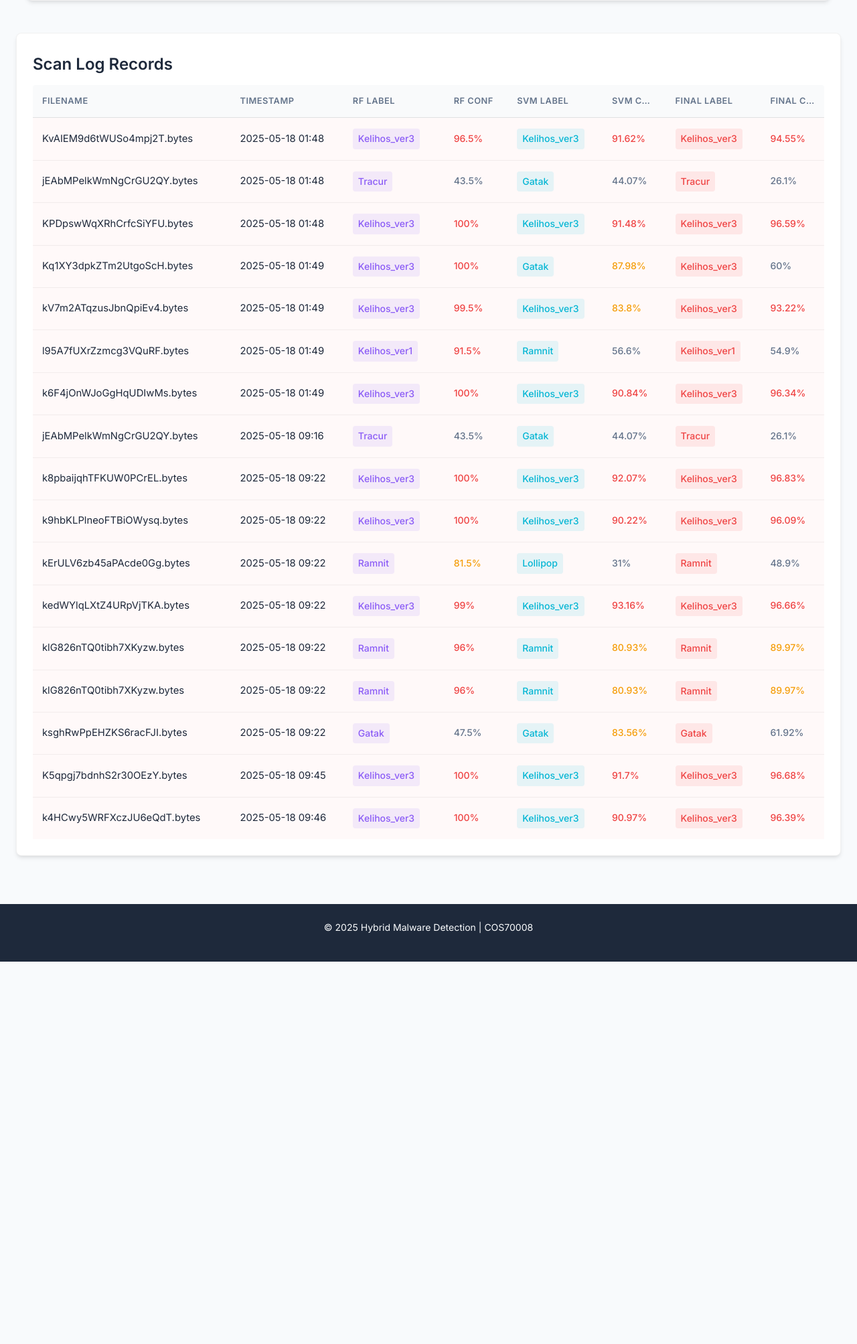
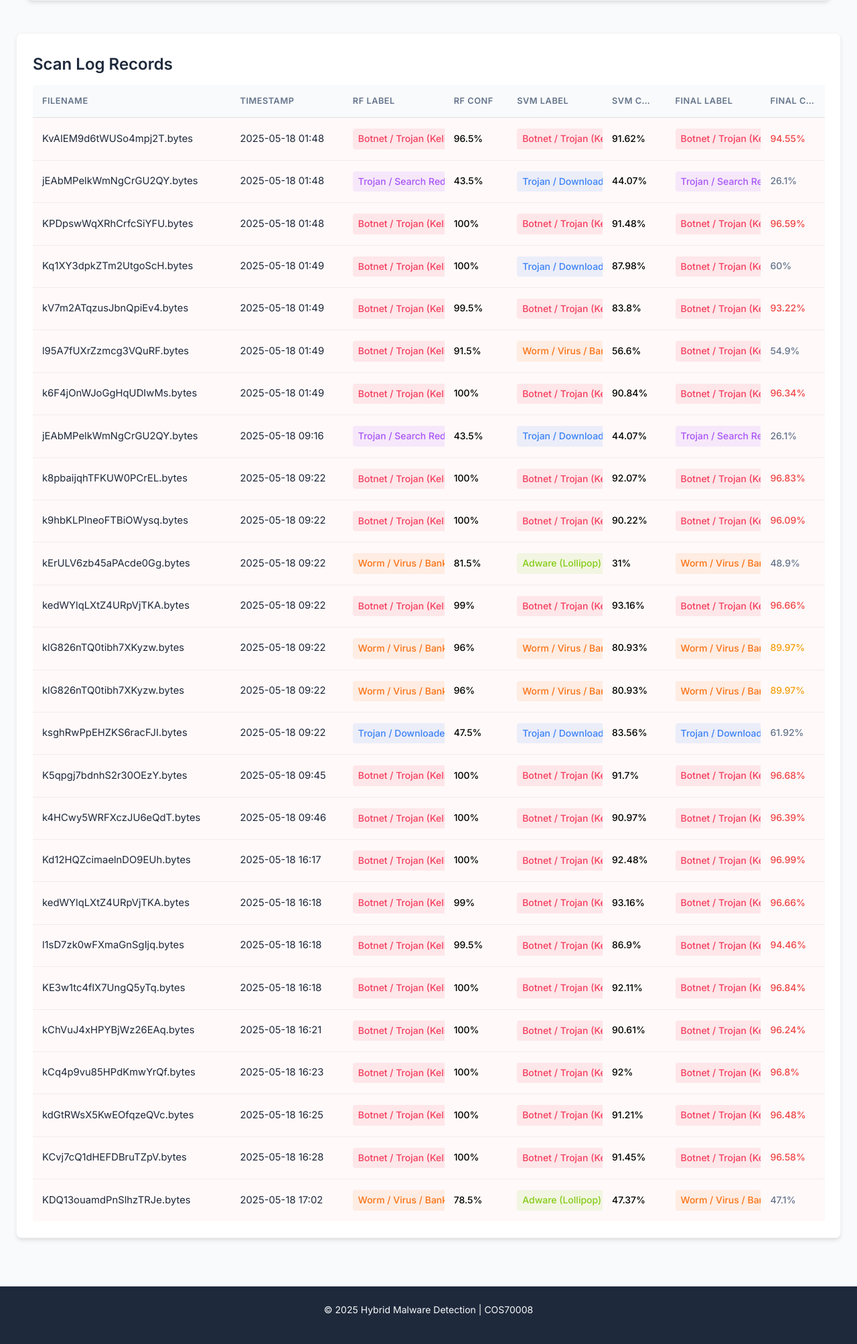
Before and after one commit to VatanaChhorn/TIP-Project-3, a Flask app: page /admin in a window 1280 px wide. Shown: the part 357-2364 px from the top of the page at 67% size. Before the commit the page ends 1793 px from the top, so only its background shows below. Run offline with Flask 3, Linux system fonts and the light colour scheme; the visitor is signed in with stand-in values (Sample User, id 1); parts of the project's set-up code (start-up, migrations or seed data) failed here and were passed over.

Commit message:
add malware classification with type-specific styling
- Added malware type information to warning displays with specific behaviors
- Added malware classification column to admin dashboard scan log records
- Added malware classification to exported PDF reports
- Implemented distinct color-coding for each malware type
- Centralized malware type and behavior definitions via API endpoint
- Cleaned up redundant code across multiple files

The changes improve user experience by:
1. Providing more detailed information about detected threats
2. Using consistent visual indicators for each malware type
3. Making the exported reports more informative
4. Following a cleaner code structure with a single source of truth

```diff
--- a/app/routes.py
+++ b/app/routes.py
@@ -18,6 +18,7 @@ from reportlab.lib.units import inch
 def hash_password(password):
     return hashlib.sha256(password.encode()).hexdigest()
 
+# Global mappings for model labels and malware types
 label_map = {
     "1": "Ramnit",
     "2": "Lollipop",
@@ -28,6 +29,32 @@ label_map = {
     "7": "Obfuscator.ACY",
     "8": "Gatak",
     "9": "Yuner.A"
+}
+
+# Define malware types mapping - centralized for entire application
+malware_types = {
+    "Ramnit": "Worm / Virus / Banking Trojan",
+    "Lollipop": "Adware",
+    "Kelihos_ver3": "Botnet / Trojan",
+    "Vundo": "Trojan",
+    "Simda": "Backdoor Trojan",
+    "Tracur": "Trojan / Search Redirector",
+    "Kelihos_ver1": "Botnet / Trojan",
+    "Obfuscator.ACY": "Obfuscation Tool",
+    "Gatak": "Trojan / Downloader"
+}
+
+# Define malware behaviors
+malware_behaviors = {
+    "Ramnit": "This malware could self-replicate, steal credentials, infect executables, and spread via drives.",
+    "Lollipop": "This malware could display intrusive ads, track your behavior, and hijack your browser.",
+    "Kelihos_ver3": "This malware could send spam, steal your data, and add your system to a peer-to-peer botnet.",
+    "Vundo": "This malware could display pop-up ads, download other malware, and slow down your system.",
+    "Simda": "This malware could open your system to remote control and download additional malware.",
+    "Tracur": "This malware could redirect your search results and install additional malware.",
+    "Kelihos_ver1": "This malware could send spam, steal your data, and add your system to a peer-to-peer botnet.",
+    "Obfuscator.ACY": "This malware could hide malicious code to evade detection and enable other malware.",
+    "Gatak": "This malware could install additional malware and spread via pirated software."
 }
 
 # Add models folder to path
@@ -102,6 +129,50 @@ def extract_features_from_bytes(file_path):
             features.append(token_counts.get(byte_token, 0))
         return features
 
+# Helper function to convert bytes file to image features
+def convert_bytes_to_image_features(bytes_path):
+    """Convert .bytes file to image features for SVM model"""
+    # Read .bytes file
+    with open(bytes_path, 'r', errors='ignore') as f:
+        content = f.read()
+
+    # Convert content to a 2D representation
+    bytes_values = []
+    for line in content.split('\n'):
+        parts = line.strip().split()
+        if len(parts) > 1:  # Skip empty lines
+            row = []
+            for byte in parts[1:]:  # Skip address
+                try:
+                    value = int(byte, 16)
+                    row.append(value)
+                except ValueError:
+                    row.append(0)  # Use 0 for invalid values
+            bytes_values.extend(row)
+
+    # Create a square image
+    size = int(np.sqrt(len(bytes_values)))
+    if size < 64:
+        size = 64  # Minimum size
+
+    # Pad or truncate to size²
+    if len(bytes_values) < size * size:
+        bytes_values.extend([0] * (size * size - len(bytes_values)))
+    elif len(bytes_values) > size * size:
+        bytes_values = bytes_values[:size * size]
+
+    # Reshape and resize to 64x64
+    image = np.array(bytes_values).reshape(size, size).astype(np.uint8)
+    image = cv2.resize(image, (64, 64))
+
+    return image.flatten()
+
+# Helper function to get malware type from label
+def get_malware_type(label):
+    if not label or label.lower() in ('benign', 'clean', 'error', 'unknown'):
+        return 'Clean'
+    return malware_types.get(label, 'Unknown Malware')
+
 # === File Scan Endpoint with True Hybrid Mode ===
 @routes.route('/predict', methods=['POST'])
 def predict():
@@ -117,8 +188,6 @@ def predict():
     uploaded_file.save(file_path)
 
     # Variables to store features and predictions
-    static_features = None
-    dynamic_features = None
     rf_label = ""
     rf_confidence = 0
     svm_label = ""
@@ -234,44 +303,6 @@ def predict():
         if os.path.exists(file_path):
             os.remove(file_path)
 
-# Helper function to convert bytes file to image features
-def convert_bytes_to_image_features(bytes_path):
-    """Convert .bytes file to image features for SVM model"""
-    # Read .bytes file
-    with open(bytes_path, 'r', errors='ignore') as f:
-        content = f.read()
-
-    # Convert content to a 2D representation
-    bytes_values = []
-    for line in content.split('\n'):
-        parts = line.strip().split()
-        if len(parts) > 1:  # Skip empty lines
-            row = []
-            for byte in parts[1:]:  # Skip address
-                try:
-                    value = int(byte, 16)
-                    row.append(value)
-                except ValueError:
-                    row.append(0)  # Use 0 for invalid values
-            bytes_values.extend(row)
-
-    # Create a square image
-    size = int(np.sqrt(len(bytes_values)))
-    if size < 64:
-        size = 64  # Minimum size
-
-    # Pad or truncate to size²
-    if len(bytes_values) < size * size:
-        bytes_values.extend([0] * (size * size - len(bytes_values)))
-    elif len(bytes_values) > size * size:
-        bytes_values = bytes_values[:size * size]
-
-    # Reshape and resize to 64x64
-    image = np.array(bytes_values).reshape(size, size).astype(np.uint8)
-    image = cv2.resize(image, (64, 64))
-
-    return image.flatten()
-
 # === API Endpoint: Get Scan Logs ===
 @routes.route('/api/logs')
 def get_logs():
@@ -352,13 +383,17 @@ def export_logs_pdf():
 
     # Create table data
     data = [
-        ['Filename', 'Timestamp', 'RF Label', 'RF Conf', 'SVM Label', 'SVM Conf', 'Final Label', 'Final Conf']
+        ['Filename', 'Timestamp', 'RF Label', 'RF Conf', 'SVM Label', 'SVM Conf', 'Final Label', 'Final Conf', 'Malware Type']
     ]
 
     # Add rows to table in reverse timestamp order (newest first)
     sorted_logs = sorted(logs, key=lambda x: x.get('timestamp', ''), reverse=True)
 
     for log in sorted_logs:
+        # Get malware type if available
+        final_label = log.get('final_label', '')
+        malware_type = get_malware_type(final_label)
+
         row = [
             log.get('filename', ''),
             log.get('timestamp', '')[:16] if log.get('timestamp') else '',
@@ -367,7 +402,8 @@ def export_logs_pdf():
             log.get('svm_label', ''),
             f"{log.get('svm_confidence', '')}%" if log.get('svm_confidence') not in ('', None) else '',
             log.get('final_label', ''),
-            f"{log.get('final_confidence', '')}%" if log.get('final_confidence') not in ('', None) else ''
+            f"{log.get('final_confidence', '')}%" if log.get('final_confidence') not in ('', None) else '',
+            malware_type
         ]
         data.append(row)
 
@@ -500,3 +536,15 @@ def logout():
     session.clear()
     # Redirect to home page
     return redirect('/')
+
+# === API Endpoint: Get Malware Info ===
+@routes.route('/api/malware-info')
+def get_malware_info():
+    """Returns malware types and behaviors for frontend use"""
+    malware_info = {}
+    for malware, malware_type in malware_types.items():
+        malware_info[malware] = {
+            "type": malware_type,
+            "behavior": malware_behaviors.get(malware, "Unknown behavior")
+        }
+    return jsonify(malware_info)
--- a/app/static/styles.css
+++ b/app/static/styles.css
@@ -812,35 +812,68 @@ footer {
 }
 
 /* RF Label specific styles */
-#logTable td:nth-child(3) .label-malware {
+#logTable td:nth-child(3) .label-malware:not([data-type]) {
   background-color: rgba(139, 92, 246, 0.1); /* Purple background */
   color: #8b5cf6; /* Purple text */
 }
 
 /* SVM Label specific styles */
-#logTable td:nth-child(5) .label-malware {
+#logTable td:nth-child(5) .label-malware:not([data-type]) {
   background-color: rgba(6, 182, 212, 0.1); /* Cyan background */
   color: #06b6d4; /* Cyan text */
 }
 
 /* Final Label keeps the original red color */
-
-/* Confidence indicators */
-.confidence-high, .confidence-medium, .confidence-low {
-  font-weight: 500;
-  font-size: 0.875rem;
-}
-
-.confidence-high {
+#logTable td:nth-child(7) .label-malware:not([data-type]) {
+  background-color: rgba(239, 68, 68, 0.1);
   color: var(--danger-color);
 }
 
-.confidence-medium {
-  color: var(--warning-color);
+/* Malware type-specific label colors - stronger specificity to override column styles */
+#logTable td .label-malware[data-type="Botnet / Trojan"] {
+  background-color: rgba(244, 63, 94, 0.1);
+  color: #f43f5e; /* Rose/pink color */
 }
 
-.confidence-low {
-  color: var(--text-secondary);
+#logTable td .label-malware[data-type="Worm / Virus / Banking Trojan"] {
+  background-color: rgba(249, 115, 22, 0.1);
+  color: #f97316; /* Orange color */
+}
+
+#logTable td .label-malware[data-type="Trojan"] {
+  background-color: rgba(234, 88, 12, 0.1);
+  color: #ea580c; /* Amber/orange color */
+}
+
+#logTable td .label-malware[data-type="Adware"] {
+  background-color: rgba(132, 204, 22, 0.1);
+  color: #84cc16; /* Lime color */
+}
+
+#logTable td .label-malware[data-type="Backdoor Trojan"] {
+  background-color: rgba(6, 182, 212, 0.1);
+  color: #06b6d4; /* Cyan color */
+}
+
+#logTable td .label-malware[data-type="Trojan / Search Redirector"] {
+  background-color: rgba(168, 85, 247, 0.1);
+  color: #a855f7; /* Purple color */
+}
+
+#logTable td .label-malware[data-type="Obfuscation Tool"] {
+  background-color: rgba(14, 165, 233, 0.1);
+  color: #0ea5e9; /* Light blue color */
+}
+
+#logTable td .label-malware[data-type="Trojan / Downloader"] {
+  background-color: rgba(59, 130, 246, 0.1);
+  color: #3b82f6; /* Blue color */
+}
+
+/* Default malware label styling if no specific type matches */
+.label-malware:not([data-type]) {
+  background-color: rgba(239, 68, 68, 0.1);
+  color: var(--danger-color);
 }
 
 /* Table row highlighting */
@@ -936,3 +969,87 @@ button svg {
   margin-top: 0.5rem;
   margin-bottom: 0;
 }
+
+/* Confidence indicators */
+.confidence-high, .confidence-medium, .confidence-low {
+  font-weight: 500;
+  font-size: 0.875rem;
+  color: #000000; /* Black by default */
+}
+
+.confidence-high {
+  color: var(--danger-color);
+}
+
+.confidence-medium {
+  color: var(--warning-color);
+}
+
+.confidence-low {
+  color: var(--text-secondary);
+}
+
+/* RF Conf and SVM Conf columns should be black */
+#logTable td:nth-child(4) span,
+#logTable td:nth-child(6) span {
+  color: #000000 !important;
+}
+
+/* Override column styles to ensure malware type colors take precedence */
+#logTable td:nth-child(3) .label-malware,
+#logTable td:nth-child(5) .label-malware,
+#logTable td:nth-child(7) .label-malware {
+  /* Basic styling to be overridden */
+  background-color: rgba(239, 68, 68, 0.1);
+  color: var(--danger-color);
+}
+
+/* Type-specific colors that should override the column styles */
+#logTable td .label-malware[data-type="Botnet / Trojan"] {
+  background-color: rgba(244, 63, 94, 0.1) !important;
+  color: #f43f5e !important; /* Rose/pink color */
+}
+
+#logTable td .label-malware[data-type="Worm / Virus / Banking Trojan"] {
+  background-color: rgba(249, 115, 22, 0.1) !important;
+  color: #f97316 !important; /* Orange color */
+}
+
+#logTable td .label-malware[data-type="Trojan"] {
+  background-color: rgba(234, 88, 12, 0.1) !important;
+  color: #ea580c !important; /* Amber/orange color */
+}
+
+#logTable td .label-malware[data-type="Adware"] {
+  background-color: rgba(132, 204, 22, 0.1) !important;
+  color: #84cc16 !important; /* Lime color */
+}
+
+#logTable td .label-malware[data-type="Backdoor Trojan"] {
+  background-color: rgba(6, 182, 212, 0.1) !important;
+  color: #06b6d4 !important; /* Cyan color */
+}
+
+#logTable td .label-malware[data-type="Trojan / Search Redirector"] {
+  background-color: rgba(168, 85, 247, 0.1) !important;
+  color: #a855f7 !important; /* Purple color */
+}
+
+#logTable td .label-malware[data-type="Obfuscation Tool"] {
+  background-color: rgba(14, 165, 233, 0.1) !important;
+  color: #0ea5e9 !important; /* Light blue color */
+}
+
+#logTable td .label-malware[data-type="Trojan / Downloader"] {
+  background-color: rgba(59, 130, 246, 0.1) !important;
+  color: #3b82f6 !important; /* Blue color */
+}
+
+/* Table row highlighting */
+.malware-row {
+  background-color: rgba(239, 68, 68, 0.03);
+}
+
+.malware-row:hover {
+  background-color: rgba(239, 68, 68, 0.08) !important;
+}
--- a/app/templates/admin.html
+++ b/app/templates/admin.html
@@ -98,6 +98,7 @@
             <th>SVM Conf</th>
             <th>Final Label</th>
             <th>Final Conf</th>
+            <th>Malware Type</th>
           </tr>
         </thead>
         <tbody>
@@ -117,6 +118,7 @@
   let allLogs = [];
   let allUsers = [];
   let selectedUser = null;
+  let malwareTypes = {}; // Will be populated from API
 
   // Toggle loading states
   function showLoading(elementId, isLoading) {
@@ -131,6 +133,23 @@
   // Show/hide table
   function showTable(show) {
     document.getElementById('tableContainer').style.display = show ? 'block' : 'none';
+  }
+
+  // Load malware types from server
+  function loadMalwareTypes() {
+    return fetch('/api/malware-info')
+      .then(res => res.json())
+      .then(data => {
+        // Extract type info from the response
+        for (const [key, value] of Object.entries(data)) {
+          malwareTypes[key] = value.type;
+        }
+        return malwareTypes;
+      })
+      .catch(error => {
+        console.error('Error loading malware types:', error);
+        return {};
+      });
   }
 
   // Fetch users for sidebar
@@ -189,6 +208,14 @@
       });
   }
 
+  // Get malware type from label
+  function getMalwareType(label) {
+    if (!label || label.toLowerCase() === 'benign' || label.toLowerCase() === 'clean') {
+      return 'Clean';
+    }
+    return malwareTypes[label] || 'Unknown Malware';
+  }
+
   // Filter logs by selected user or search
   function filterAndRenderLogs() {
     showLoading('tableLoading', true);
@@ -229,6 +256,9 @@
         row.classList.add('malware-row');
       }
 
+      // Get malware type for this log
+      const malwareType = getMalwareType(log.final_label);
+
       row.innerHTML = `
         <td title="${log.filename || ''}">${log.filename || ''}</td>
         <td>${log.timestamp ? log.timestamp.substring(0, 16) : ''}</td>
@@ -238,6 +268,7 @@
         <td>${formatConfidence(log.svm_confidence)}</td>
         <td>${formatLabel(log.final_label)}</td>
         <td>${formatConfidence(log.final_confidence)}</td>
+        <td>${malwareType}</td>
       `;
       tbody.appendChild(row);
     });
@@ -250,7 +281,8 @@
     if (label.toLowerCase() === 'benign' || label.toLowerCase() === 'clean') {
       return `<span class="label-clean">${label}</span>`;
     } else {
-      return `<span class="label-malware">${label}</span>`;
+      const type = getMalwareType(label);
+      return `<span class="label-malware" data-type="${type}">${type} (${label})</span>`;
     }
   }
 
@@ -272,6 +304,14 @@
 
   // Initialize
   document.addEventListener('DOMContentLoaded', function() {
+    // Load malware types first, then proceed
+    loadMalwareTypes()
+      .then(() => {
+        // Load users and logs after malware types are loaded
+        loadUsers();
+        loadLogs();
+      });
+
     // Search button handler
     document.getElementById('searchBtn').onclick = function() {
       selectedUser = null;
@@ -320,10 +360,6 @@
       .then(res => res.ok ? res.text() : Promise.reject('Failed to load navbar'))
       .then(data => document.getElementById('navbar-container').innerHTML = data)
       .catch(console.error);
-
-    // Load users and logs
-    loadUsers();
-    loadLogs();
   });
 </script>
 </body>
```
Also changed, not shown: app/scan_logs.json (+99 -0 lines), app/templates/history.html (deleted, +0 -52 lines), app/templates/index.html (+23 -10 lines).
